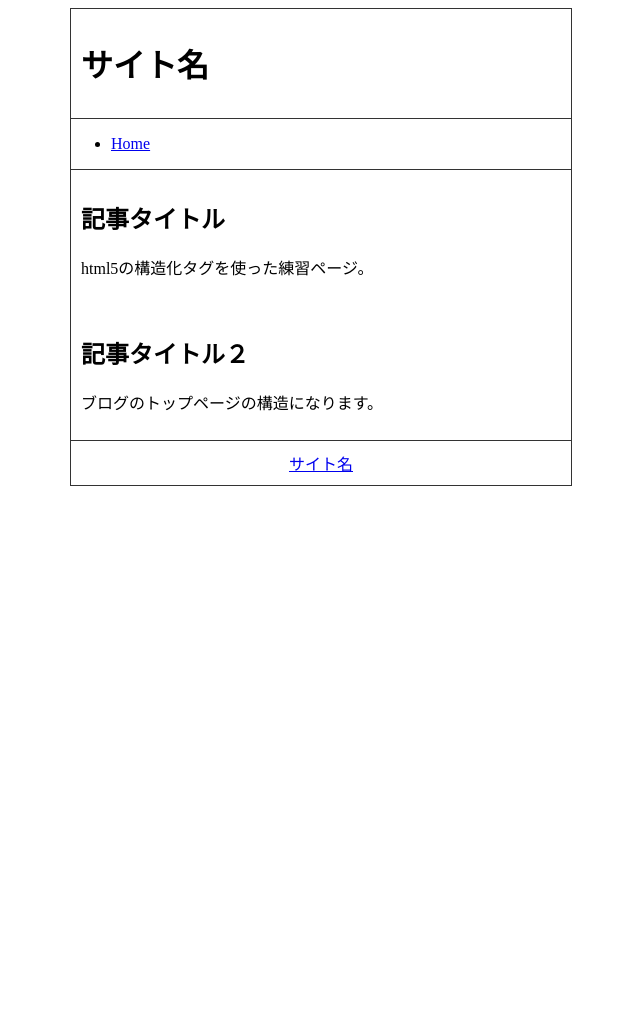
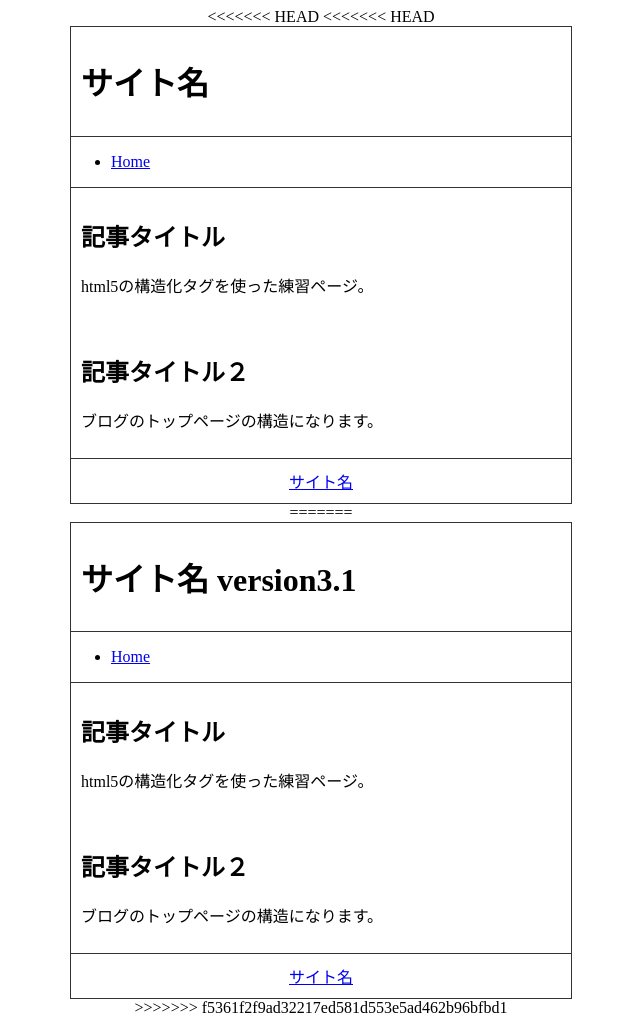
Before and after one commit to legacy413/gittest, a plain HTML site: page html5_sample1/html5_sample1.html in a window 1280 px wide. Shown: the whole page, without its empty margins (319-959 px from the left). Before the commit the page ends 800 px from the top, so only its background shows below. Drawn offline with Linux system fonts and the light colour scheme.

Commit message:
no message

```diff
--- a/html5_sample1/html5_sample1.html
+++ b/html5_sample1/html5_sample1.html
@@ -2,15 +2,23 @@
 <html lang="ja">
 
 <head>
+<<<<<<< HEAD
     <meta charset="UTF-8" />
     <title>サイト名</title>
     <link rel="stylesheet" type="text/css" media="screen" href="style.css" />
     <!--[if lt IE 9]>
+=======
+<meta charset="UTF-8" />
+<title>サイト名 2.0</title>
+<link rel="stylesheet" type="text/css" media="screen" href="style.css" />
+<!--[if lt IE 9]>
+>>>>>>> f5361f2f9ad32217ed581d553e5ad462b96bfbd1
 <script src="http://html5shiv.googlecode.com/svn/trunk/html5.js" type="text/javascript"></script>
 <![endif]-->
 </head>
 
 <body>
+<<<<<<< HEAD
     <div id="wrap">
         <header id="head">
             <h1>サイト名</h1></header>
@@ -29,6 +37,21 @@
         </article>
         <footer id="foot"><a href="./">サイト名</a></footer>
     </div>
+=======
+<div id="wrap">
+<header id="head"><h1>サイト名 version3.1</h1></header>
+<nav id="navi"><ul><li><a href="./">Home</a></li></ul></nav>
+<article class="post">
+<h2>記事タイトル</h2>
+<p>html5の構造化タグを使った練習ページ。</p>
+</article>
+<article class="post">
+<h2>記事タイトル２</h2>
+<p>ブログのトップページの構造になります。</p>
+</article>
+<footer id="foot"><a href="./">サイト名</a></footer>
+</div>
+>>>>>>> f5361f2f9ad32217ed581d553e5ad462b96bfbd1
 </body>
 
 </html>
```
